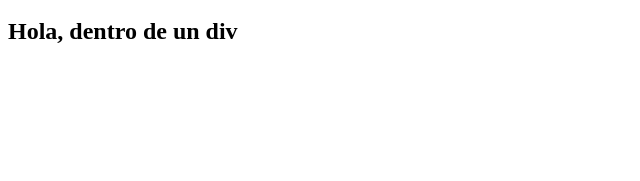
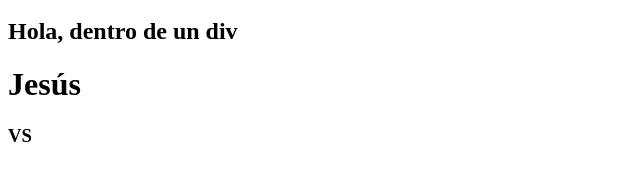
Before and after one commit to JesusOsama/Aprendizaje-React, a React (Vite) app in the folder 02-first-steps/: page / in a window 1280 px wide. Shown: the part 137-318 px from the top of the page, without its empty margins (0-640 px from the left). Built offline with nearby package versions, Linux system fonts and the light colour scheme.

Commit message:
Tarea Componente

```diff
--- /dev/null
+++ b/02-first-steps/src/MyAwesomeApp.tsx
@@ -0,0 +1,8 @@
+export function MyAwesomeApp(){
+    return(
+        <>
+        <h1>Jesús</h1>
+        <h3>VS</h3>
+        </>
+    )
+}
--- a/02-first-steps/src/main.tsx
+++ b/02-first-steps/src/main.tsx
@@ -1,9 +1,11 @@
 import { StrictMode } from 'react'
 import { createRoot } from 'react-dom/client'
 import { FirstStepsApp } from './FirstStepsApp'
+import { MyAwesomeApp } from './MyAwesomeApp'
 
 createRoot(document.getElementById('root')!).render(
   <StrictMode>
     <FirstStepsApp/>
+    <MyAwesomeApp/>
   </StrictMode>,
 )
```
